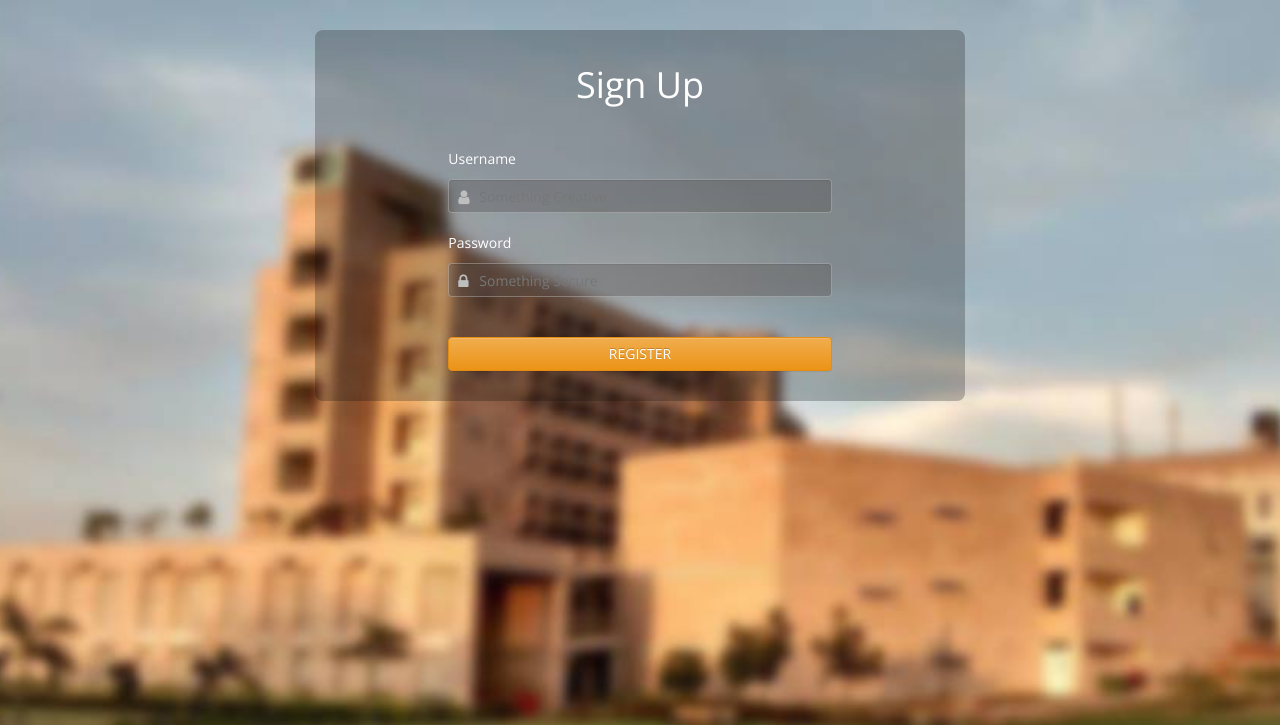
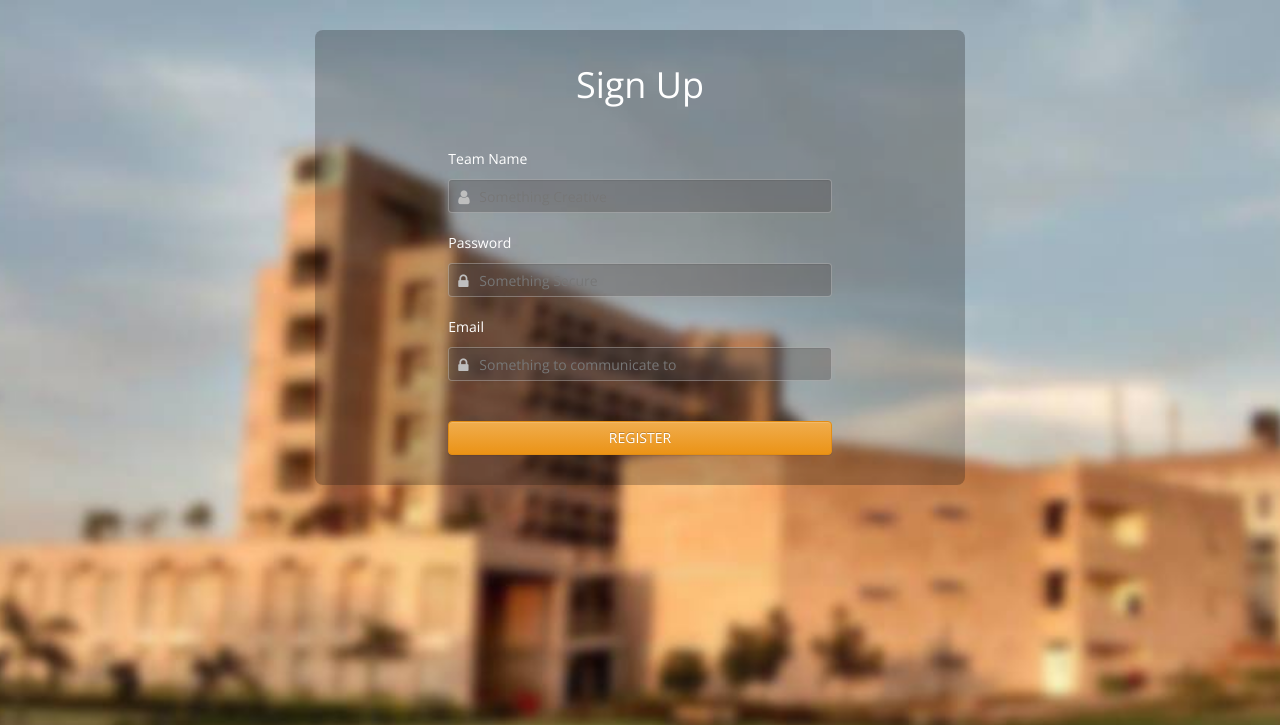
Before and after one commit to darkryder/scripting-challenge-byld, a Django app: template byld/templates/register.html in a window 1280 px wide. Shown: the top 725 px of the page. Run offline with Django 3.2, Linux system fonts and the light colour scheme; the template is opened without the code that fills it: values that come from a table or form of the project are taken from there, others are empty; parts of the project's set-up code (start-up, migrations or seed data) failed here and were passed over; some libraries are stand-ins or nearby versions.

Commit message:
Added email id to user model

```diff
--- a/byld/templates/register.html
+++ b/byld/templates/register.html
@@ -7,7 +7,7 @@
 	Form Pack
 	http://www.templatemo.com/preview/templatemo_418_form_pack
 	-->
-	<title>Register</title>
+	<title>Register | Byld </title>
 	<meta name="keywords" content="" />
 	<meta name="description" content="" />
 	<meta charset="UTF-8">
@@ -27,8 +27,24 @@
 <body class="templatemo-bg-image-1">
 	<div class="container">
 		<div class="col-md-12">
+
+
 			<form class="form-horizontal templatemo-login-form-2" role="form" action="/register/" method="POST">
+
+				{% if reg %}
 				{% csrf_token %}
+
+				<div class = "row">
+					<h1>Thanks for Signing up, return home to Log In</h1>
+				</div>
+				<div class = "row">
+					<div class = 'col-md-3'></div>
+					<div class = 'col-md-6'>
+						<center><a href = "/" class = "btn btn-lg btn-warning">Return</a></center>
+					</div>
+				</div>
+
+				{% else %}
 				<div class="row">
 					<div class="col-md-12">
 						<h1>Sign Up</h1>
@@ -55,7 +71,7 @@
 
 						<div class="form-group">
 						  <div class="col-md-12">
-							<label for="username" class="control-label">Username</label>
+							<label for="username" class="control-label">Team Name</label>
 							<div class="templatemo-input-icon-container">
 								<i class="fa fa-user"></i>
 								{{ form.username }}
@@ -68,6 +84,15 @@
 							<div class="templatemo-input-icon-container">
 								<i class="fa fa-lock"></i>
 								{{ form.password }}
+							</div>
+						  </div>
+						</div>
+						<div class="form-group">
+						  <div class="col-md-12">
+							<label for="password" class="control-label">Email</label>
+							<div class="templatemo-input-icon-container">
+								<i class="fa fa-lock"></i>
+								{{ form.email }}
 							</div>
 						  </div>
 						</div>
@@ -84,7 +109,9 @@
 					</div>
 
 				</div>
+			  	{% endif %}
 			  </form>
+
 		</div>
 	</div>
 </body>
--- a/byld/urls.py
+++ b/byld/urls.py
@@ -8,5 +8,6 @@ urlpatterns = patterns('',
     url(r'^$', 		  	'byld.views.home',   name = 'home'),
     url(r'^signout/$', 	'byld.views.signout', name = 'signout'),
     url(r'^register/$', 'byld.views.register', name = 'register'),
+    url(r'^challenges/$', 'byld.views.challenges', name = 'challenges'),
 
 )
--- a/byld/views.py
+++ b/byld/views.py
@@ -16,7 +16,7 @@ import urllib2, urllib
 from nocaptcha_recaptcha.fields import NoReCaptchaField
 import requests
 
-class DemoForm(forms.Form):
+class DemoForm(forms.ModelForm):
 
 	username = forms.CharField(required = True, widget = forms.TextInput(attrs = {'class' : 'form-control',
 																			   	  'placeholder' : 'Something Creative',
@@ -26,7 +26,24 @@ class DemoForm(forms.Form):
 	password = forms.CharField(required = True, widget = forms.PasswordInput(attrs = {'class' : 'form-control',
 																			   	  	  'placeholder' : 'Something Secure',
 																			   	   	  'name' : 'pass'}))
+
+	email = forms.EmailField(required = True, widget = forms.EmailInput(attrs = {'class' : 'form-control',
+																			   	 'placeholder' : 'Something to communicate to',
+																			   	 'autocomplete' : 'off',
+																			   	 'name' : 'email'}))
+
 	captcha = NoReCaptchaField()
+
+	class Meta:
+		model = User
+		fields = ('username', 'password', 'email')
+
+	def clean_email(self):
+		email = self.cleaned_data.get('email')
+		username = self.cleaned_data.get('username')
+		if email and User.objects.filter(email = email).exclude(username = username).count():
+			raise forms.ValidationError(u'Email addresses must be unique.')
+		return email
 
 def home(request):
 	args = {}
@@ -54,6 +71,7 @@ def signout(request):
 def register(request):
 	args = {}
 	args.update(csrf(request))
+	args["reg"] = True
 
 	if request.user.is_authenticated():
 		return HttpResponseRedirect("/")
@@ -75,7 +93,7 @@ def register(request):
 			if form.is_valid():
 				state = True
 
-			elif len(form.errors) == 1 and 'captcha' in form.errors.keys():
+			elif 'captcha' in form.errors.keys():
 				form.errors.pop('captcha')
 				state = True
 
@@ -86,14 +104,24 @@ def register(request):
 		if state == True:
 
 			if User.objects.filter(username = request.POST["username"]).exists():
-				form.add_error(None, "Username Exists")
+
+				form.add_error(None, "Team already Exists :(")
 				args['form'] = form
+				return render_to_response("register.html", args)
 
+			elif User.objects.filter(email = request.POST["email"]).exists():
+
+				form.add_error(None, "Email ID already registered :(")
+				args['form'] = form
 				return render_to_response("register.html", args)
 
 			else:
 				user = User.objects.create_user(username = request.POST["username"],
-												password = request.POST["password"])
+												password = request.POST["password"],
+												email 	 = request.POST["email"])
+
+				args["reg"] = True
+				return render_to_response("register.html", args)
 		else:
 			args['form'] = form
 			return render_to_response("register.html", args)
@@ -102,3 +130,11 @@ def register(request):
 	else:
 		args['form'] = DemoForm()
 		return render_to_response("register.html", args)
+
+def challenges(request):
+	args = {}
+	args.update(csrf(request))
+	args["error"] = "Please log in to continue"
+
+	if request.user.is_authenticated():
+		return HttpResponseRedirect("/", args)
```
